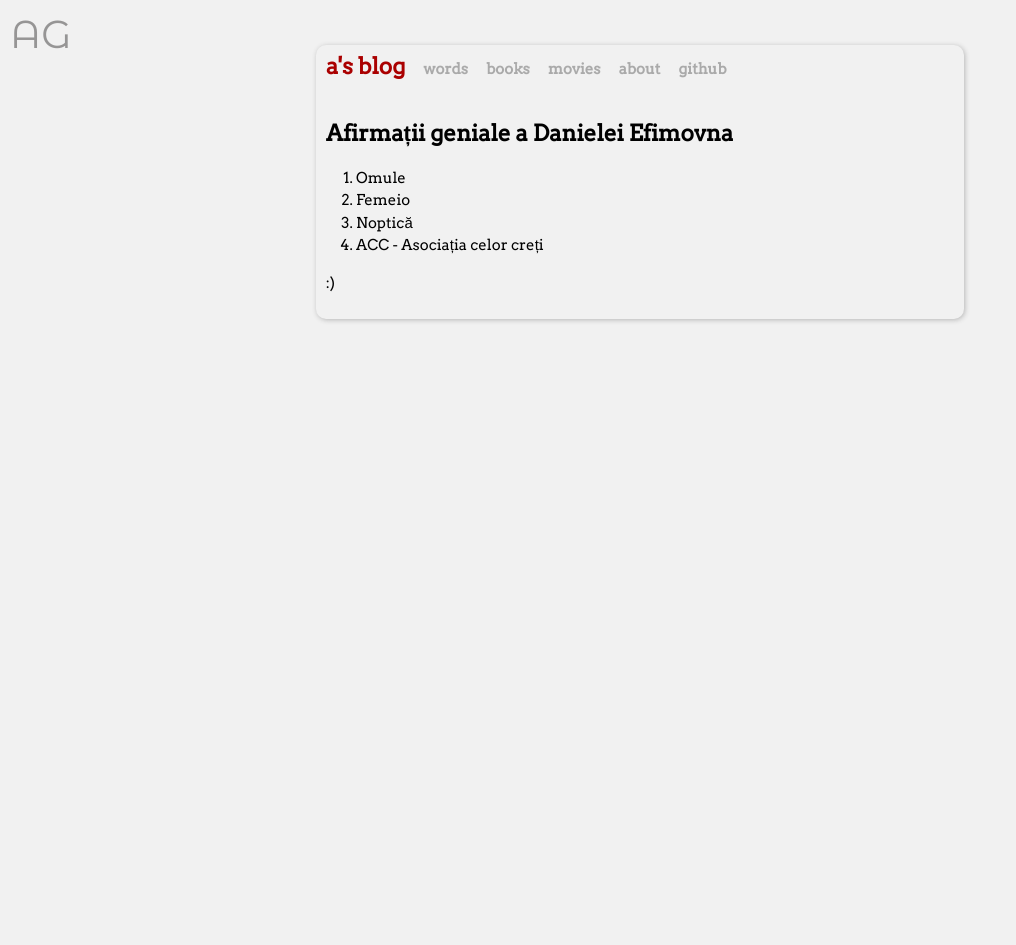
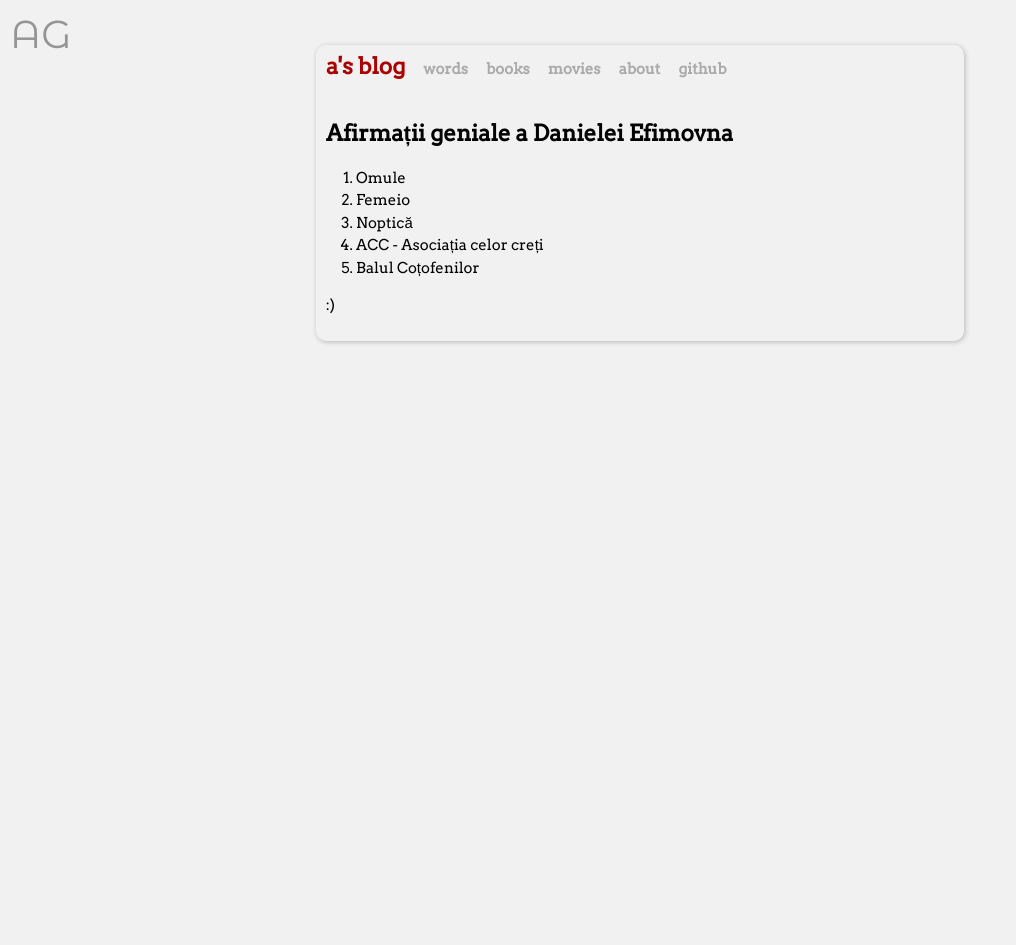
Before and after one commit to andreiglingeanu/andreiglingeanu.github.io, a Jekyll site: the page built from afirmatiigeniale/index.md, in a window 1280 px wide. Shown: the whole page, without its empty margins (0-1016 px from the left). Built offline with Jekyll 4.4.1, drawn with Linux system fonts in a browser that asks for light colours; some web fonts are replaced; Markdown is read by kramdown in place of the engine named in the settings.

Commit message:
added afirmation:)

```diff
--- a/afirmatiigeniale/index.md
+++ b/afirmatiigeniale/index.md
@@ -9,5 +9,6 @@ title: Afirmații geniale a Danielei Efimovna
 * Femeio
 * Noptică
 * ACC - Asociația celor creți
+* Balul Coțofenilor
 
 :)
```
